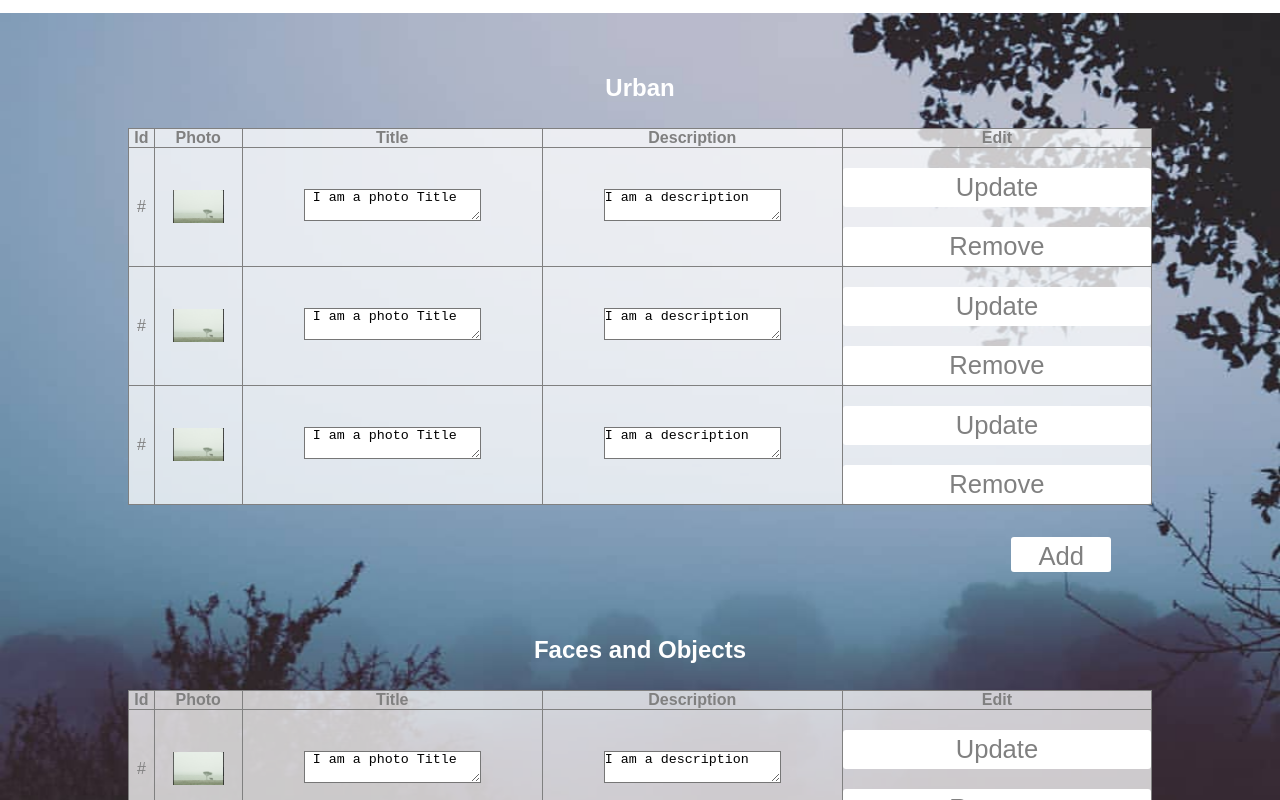
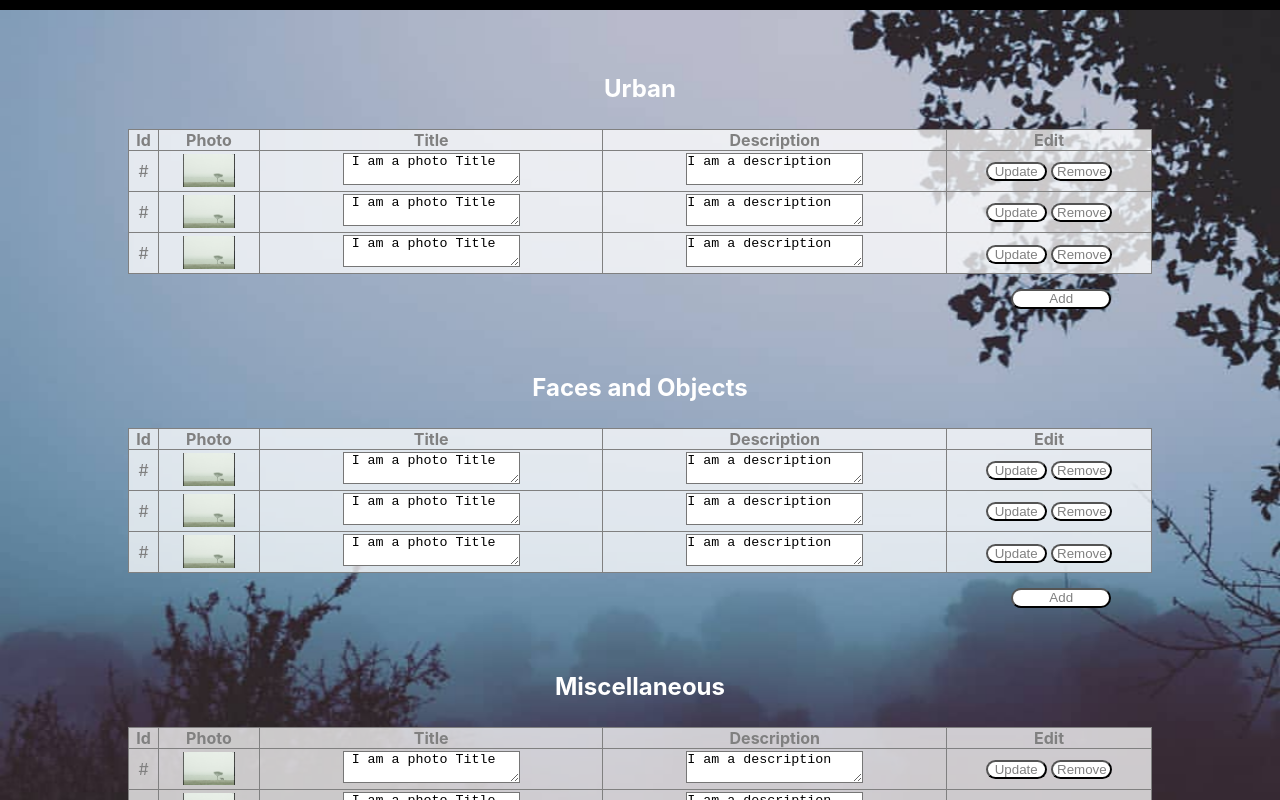
Before and after one commit to MohammadAnwarTabbaa/Marwa-Photography, a React (Create React App) app in the folder marwaphotography/: page /AdminPanel in a window 1280 px wide. Shown: the top 800 px of the page. Built offline with nearby package versions, Linux system fonts and the light colour scheme.

Commit message:
Fixed conflicting Css after adding Admin panel and log in

```diff
--- a/marwaphotography/src/component/Admin/Admin.css
+++ b/marwaphotography/src/component/Admin/Admin.css
@@ -1,4 +1,4 @@
-* {
+.all {
     background-color:transparent;
 }
 
@@ -22,7 +22,7 @@ i{
     width: 20%;
 }
 
-img {
+.imgThumb {
     width:4vw;
     margin-top:3px;
 
@@ -41,7 +41,7 @@ h2{
 
 }
 
-button {
+.AdminAddBtn, .AdminDeleteBtn, .AdminUpdateBtn {
     border-radius: 10px;
     background-color: white;
     color: gray;
--- a/marwaphotography/src/component/Admin/Admin.js
+++ b/marwaphotography/src/component/Admin/Admin.js
@@ -4,7 +4,7 @@ import img from "./img.png";
 
 function Admin() {
   return (
-    <div>
+    <div className="all">
       <table>
         <tr>
           <th>Id</th>
@@ -39,7 +39,7 @@ function Admin() {
         <tr>
           <td> #</td>
           <td>
-            <img src={img}></img>
+            <img className="imgThumb" src={img}></img>
           </td>
           <td>
             {" "}
@@ -60,7 +60,7 @@ function Admin() {
         <tr>
           <td> #</td>
           <td>
-            <img src={img}></img>
+            <img className="imgThumb" src={img}></img>
           </td>
           <td>
             {" "}
--- a/marwaphotography/src/component/AdminLogin/AdminLogin.css
+++ b/marwaphotography/src/component/AdminLogin/AdminLogin.css
@@ -1,17 +1,13 @@
-* {
+.allLogin {
   margin: 0;
   padding: 0;
+  background: transparent;
+  font-family: "Source Sans Pro", sans-serif;
 }
 
-body {
-  background: transparent;
-}
 
-body,
-input,
-button {
-  font-family: "Source Sans Pro", sans-serif;
-}
+
+
 
 .login {
   padding: 10px;
@@ -33,22 +29,22 @@ button {
   text-shadow: 1px 1px 3px;
 }
 
-form {
-  span {
-    background: transparent;
+form span{
+
+    background:transparent ;
     min-width: 53px;
     border: none;
   }
 
-  input.form-control {
+  form input.form-control {
     padding: 10px;
     font-size: 1.6em;
     width: 100%;
     background: transparent;
   }
-}
 
-button {
+
+.float {
   margin-top: 20px;
 
   border: none;
--- a/marwaphotography/src/component/AdminLogin/AdminLogin.js
+++ b/marwaphotography/src/component/AdminLogin/AdminLogin.js
@@ -7,7 +7,7 @@ import bkg from "./bkg.jpg";
 
 function AdminLogin() {
     return (
-       <div>
+       <div className="allLogin">
 <img className="bkg" src={bkg}></img>
 <div className="login">
   <div className="heading">
@@ -16,15 +16,15 @@ function AdminLogin() {
 
       <div className="input-group input-group-lg">
         <span className="input-group-addon"><i className="fa fa-user"></i></span>
-        <input type="text" class="form-control" placeholder="Username or email"/>
+        <input type="text" className="form-control" placeholder="Username or email"/>
           </div>
 
         <div className="input-group input-group-lg">
           <span className="input-group-addon"><i className="fa fa-lock"></i></span>
-          <input type="password" class="form-control" placeholder="Password"/>
+          <input type="password" className="form-control" placeholder="Password"/>
         </div>
 
-        <button type="submit" class="float">Login</button>
+        <button type="submit" className="float">Login</button>
        </form>
  		</div>
  </div>
```
